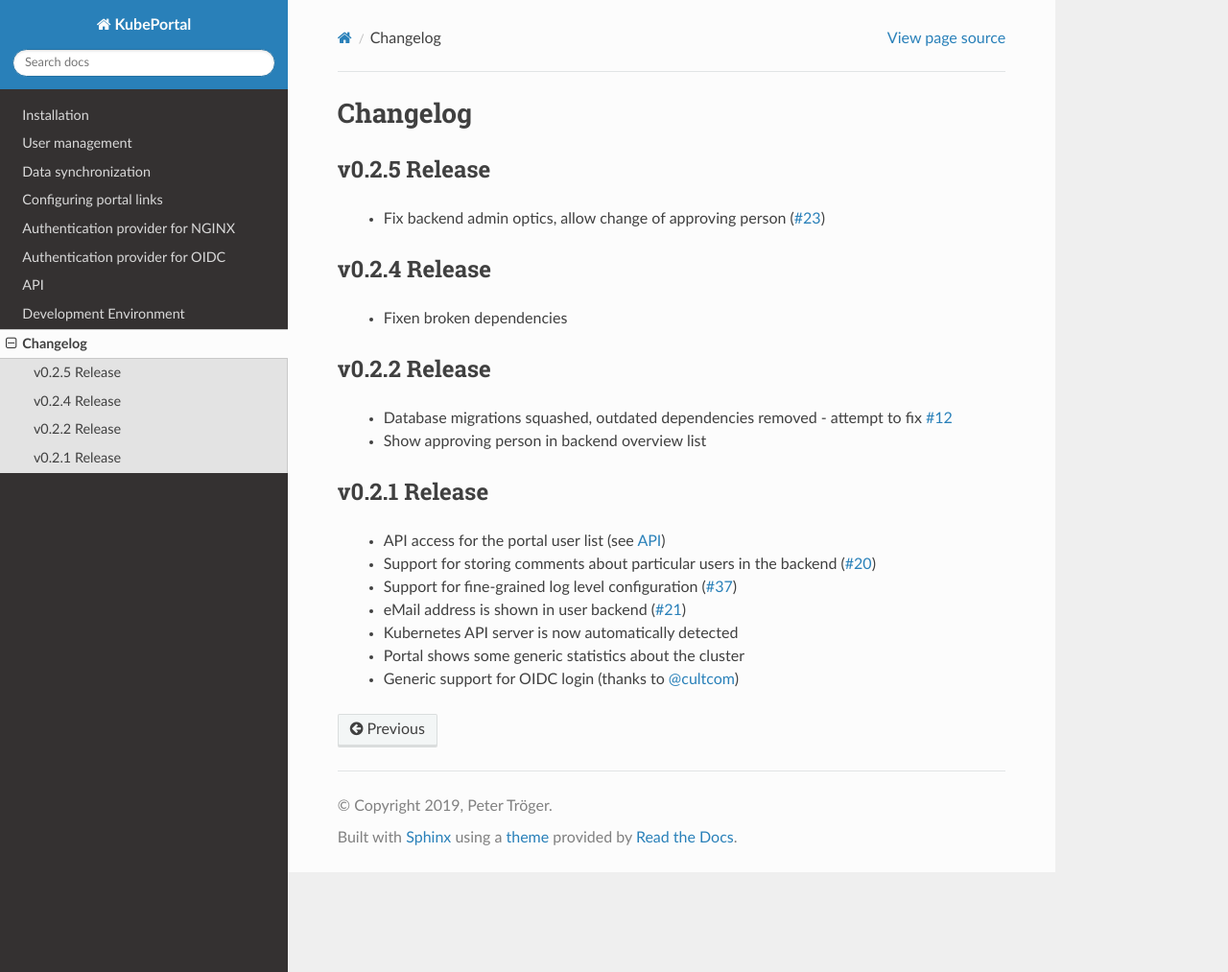
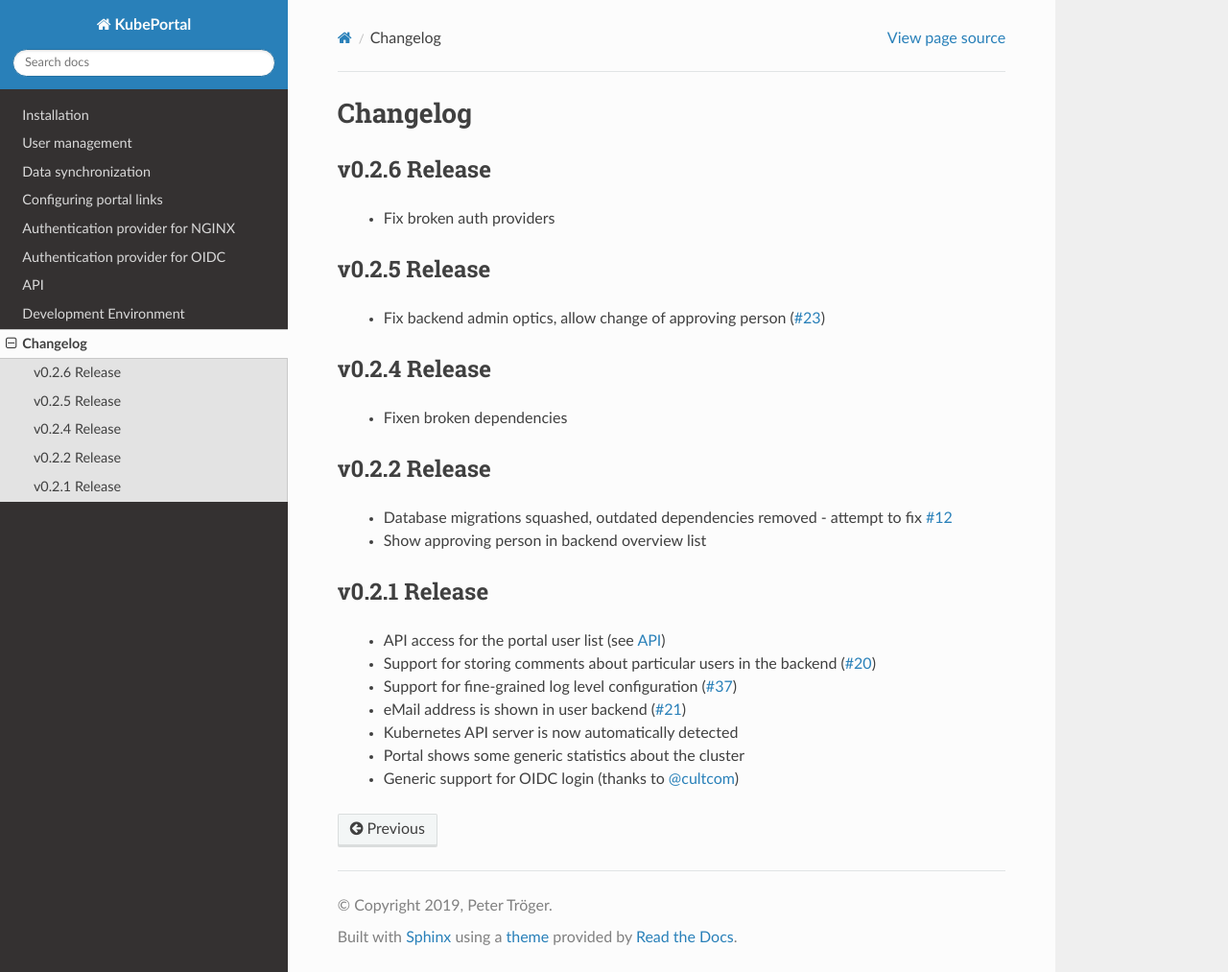
Before and after one commit to kubeportal/kubeportal, a Sphinx documentation site: the page built from docs/changelog.rst, in a window 1280 px wide and 1013 px high. Shown: the whole window at 96% size. Built offline with Sphinx 7.4.7 and the Read the Docs theme 2.0.0, drawn with Linux system fonts in a browser that asks for light colours.

Commit message:
Prepare 0.2.6 release

```diff
--- a/docs/changelog.rst
+++ b/docs/changelog.rst
@@ -1,5 +1,13 @@
 Changelog
 #########
+
+.. _v0.2.6:
+
+v0.2.6 Release
+===============
+
+  * Fix broken auth providers
+
 
 .. _v0.2.5:
 
@@ -7,7 +15,6 @@ v0.2.5 Release
 ===============
 
   * Fix backend admin optics, allow change of approving person (:issue:`23`)
-
 
 .. _v0.2.4:
 
```
